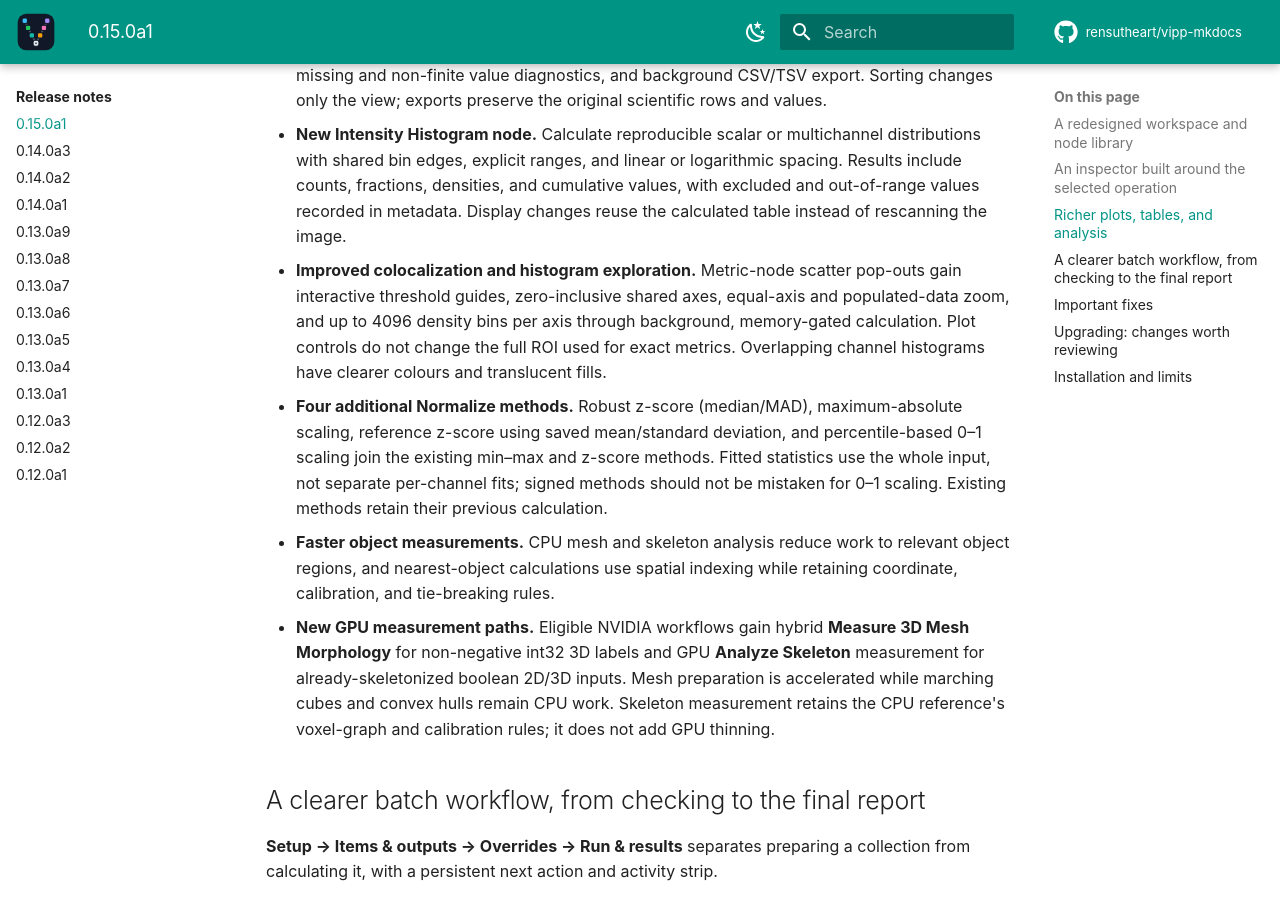
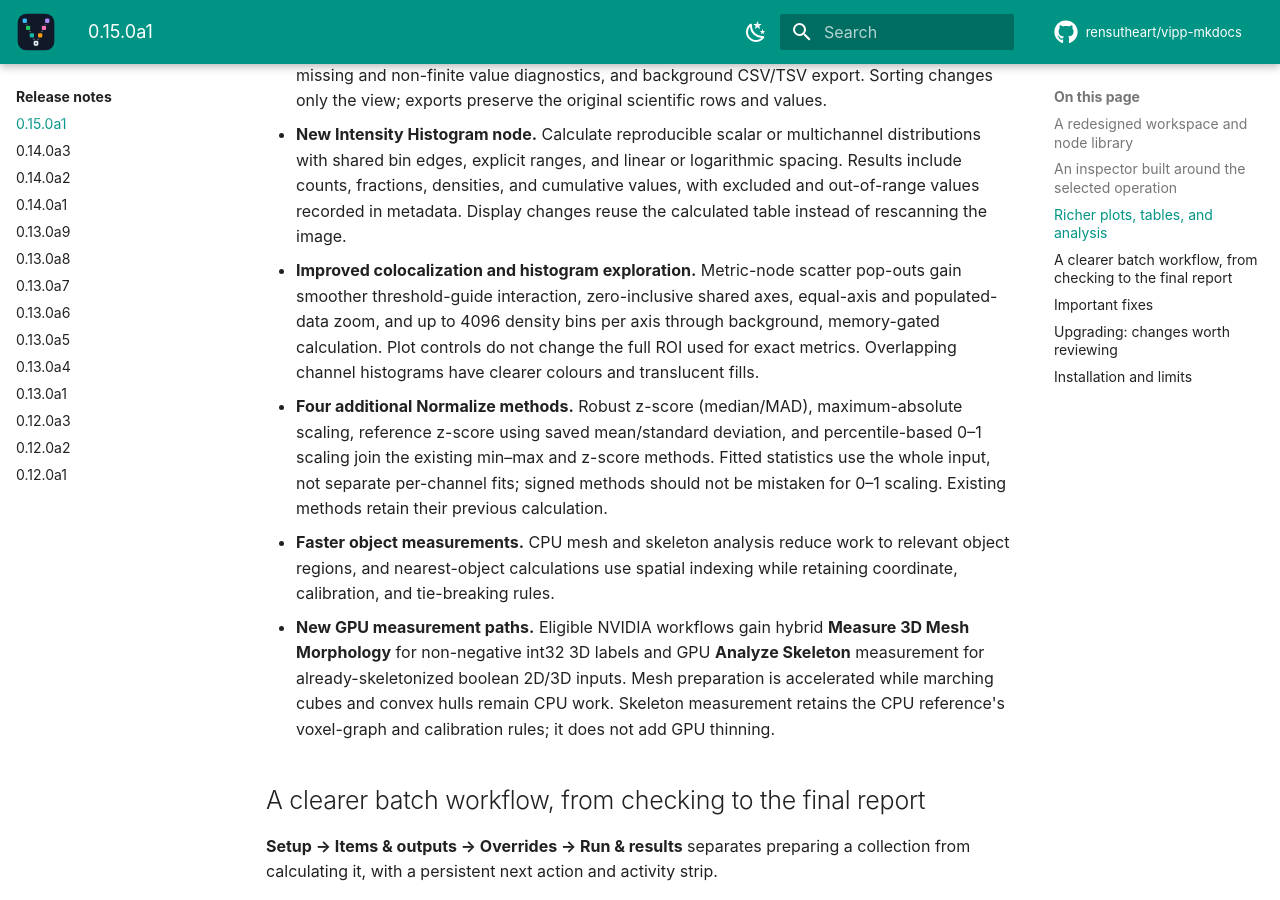
Before and after one commit to rensutheart/vipp-mkdocs, an MkDocs documentation site: the page built from docs/releases/0.15.0a1.md, in a window 1280 px wide and 900 px high, scrolled down 1768 px. Built offline with MkDocs 1.6.1 and Material for MkDocs 9.7.7, drawn with Linux system fonts in a browser that asks for light colours; plug-ins that fetch from the network failed and are left out; comment, search, counter and statistics services are not loaded; the version menu is left out.

Commit message:
Clarify scatter guides were improved rather than introduced

```diff
--- a/docs/releases/0.15.0a1.md
+++ b/docs/releases/0.15.0a1.md
@@ -27,7 +27,7 @@ The inspector overhaul goes beyond appearance. Operation-specific layouts organi
 
 - **Complete measurement tables.** Resizable windows offer numeric/natural sorting, units, missing and non-finite value diagnostics, and background CSV/TSV export. Sorting changes only the view; exports preserve the original scientific rows and values.
 - **New Intensity Histogram node.** Calculate reproducible scalar or multichannel distributions with shared bin edges, explicit ranges, and linear or logarithmic spacing. Results include counts, fractions, densities, and cumulative values, with excluded and out-of-range values recorded in metadata. Display changes reuse the calculated table instead of rescanning the image.
-- **Improved colocalization and histogram exploration.** Metric-node scatter pop-outs gain interactive threshold guides, zero-inclusive shared axes, equal-axis and populated-data zoom, and up to 4096 density bins per axis through background, memory-gated calculation. Plot controls do not change the full ROI used for exact metrics. Overlapping channel histograms have clearer colours and translucent fills.
+- **Improved colocalization and histogram exploration.** Metric-node scatter pop-outs gain smoother threshold-guide interaction, zero-inclusive shared axes, equal-axis and populated-data zoom, and up to 4096 density bins per axis through background, memory-gated calculation. Plot controls do not change the full ROI used for exact metrics. Overlapping channel histograms have clearer colours and translucent fills.
 - **Four additional Normalize methods.** Robust z-score (median/MAD), maximum-absolute scaling, reference z-score using saved mean/standard deviation, and percentile-based 0–1 scaling join the existing min–max and z-score methods. Fitted statistics use the whole input, not separate per-channel fits; signed methods should not be mistaken for 0–1 scaling. Existing methods retain their previous calculation.
 - **Faster object measurements.** CPU mesh and skeleton analysis reduce work to relevant object regions, and nearest-object calculations use spatial indexing while retaining coordinate, calibration, and tie-breaking rules.
 - **New GPU measurement paths.** Eligible NVIDIA workflows gain hybrid **Measure 3D Mesh Morphology** for non-negative int32 3D labels and GPU **Analyze Skeleton** measurement for already-skeletonized boolean 2D/3D inputs. Mesh preparation is accelerated while marching cubes and convex hulls remain CPU work. Skeleton measurement retains the CPU reference's voxel-graph and calibration rules; it does not add GPU thinning.
```
